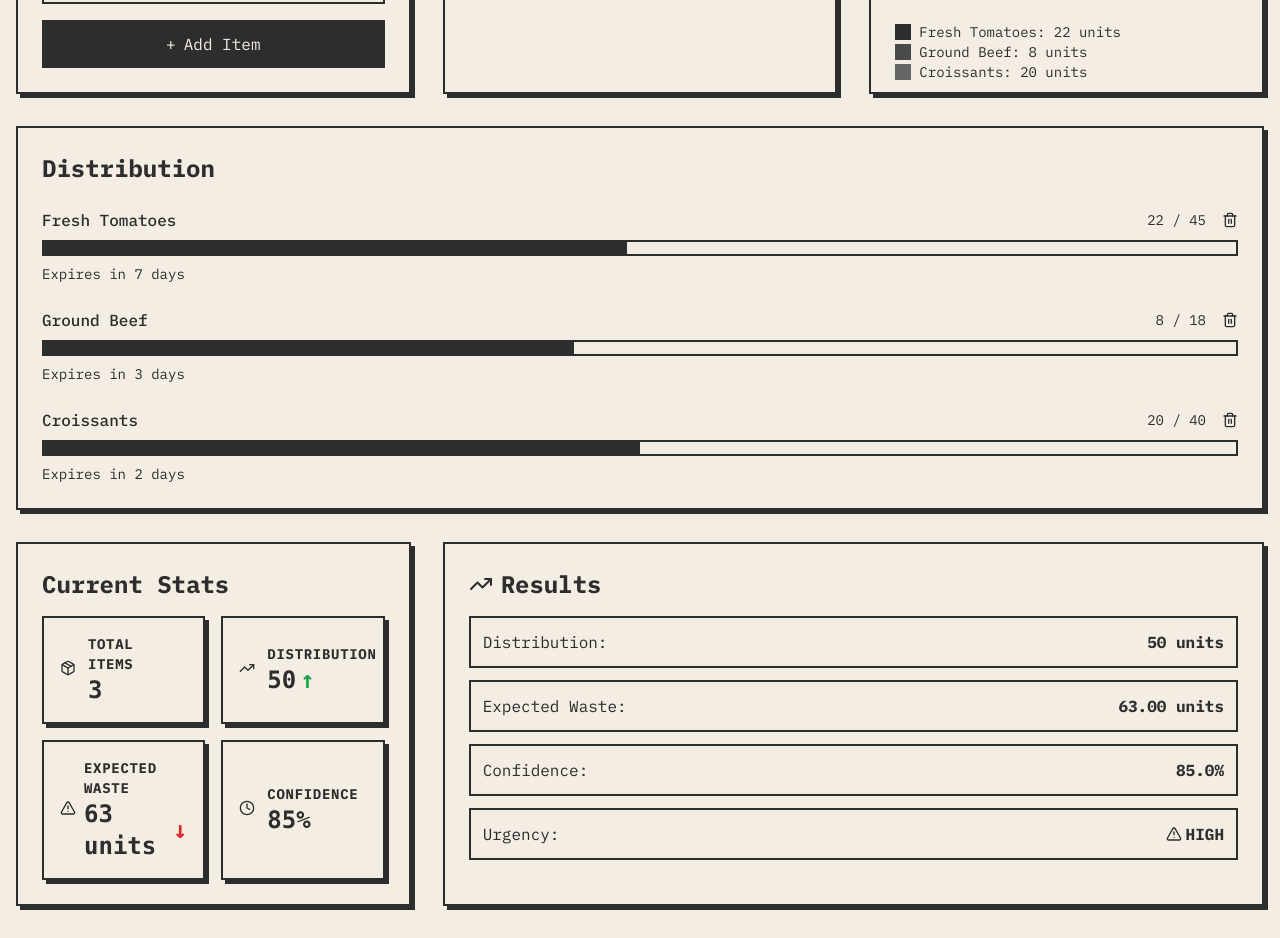
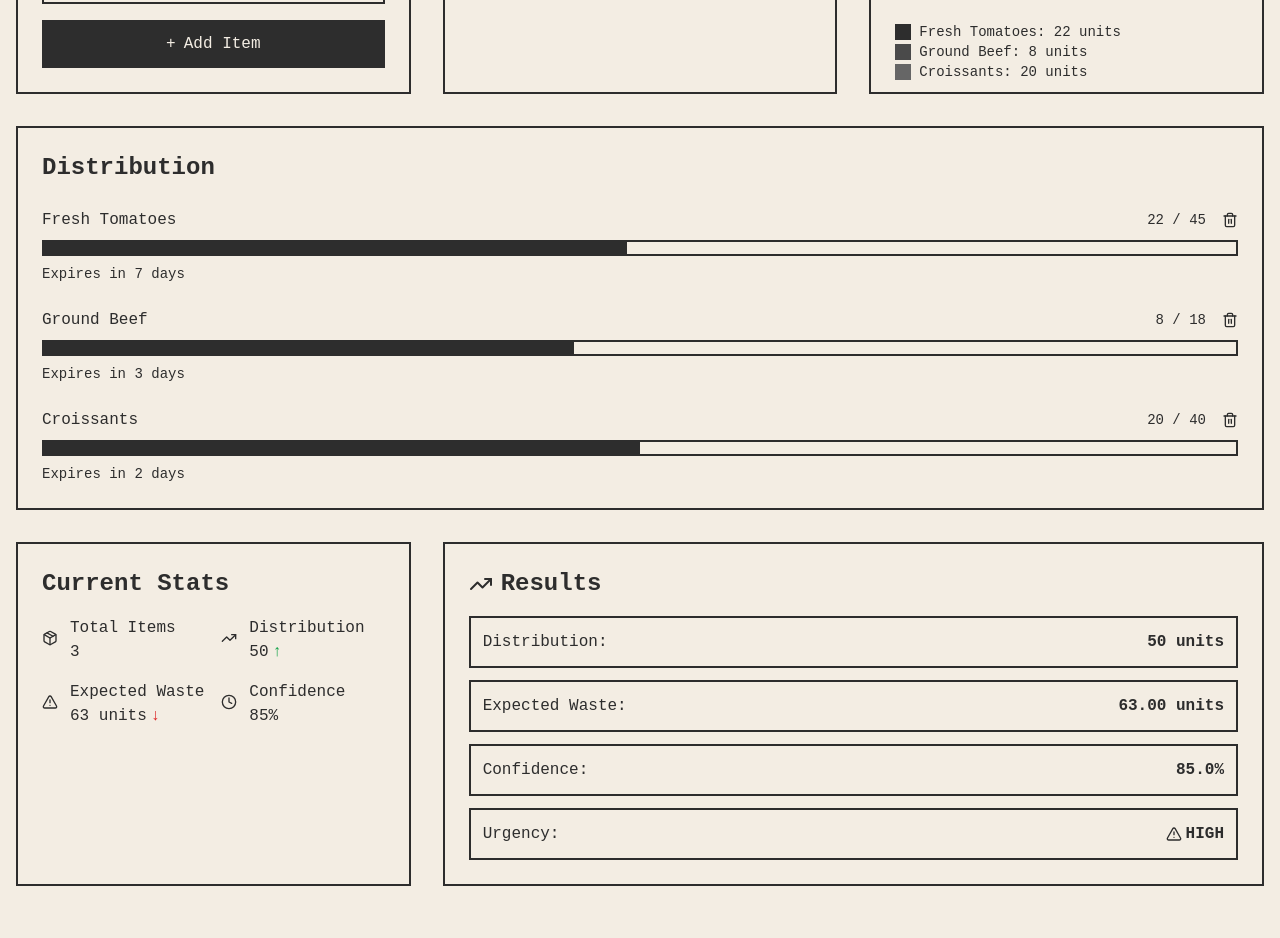
Before and after one commit to rithvikgabri/project-5, a React (Vite) app: page / in a window 1280 px wide. Shown: the part 440-1378 px from the top of the page. Built offline with nearby package versions, Linux system fonts and the light colour scheme; the HTML template or start-up script is replaced by a standard one.

Commit message:
fix: update deployment configuration and asset paths

```diff
--- a/index.html
+++ b/index.html
@@ -2,12 +2,12 @@
 <html lang="en">
   <head>
     <meta charset="UTF-8" />
-    <link rel="icon" type="image/svg+xml" href="./vite.svg" />
+    <link rel="icon" type="image/svg+xml" href="/project-5/vite.svg" />
     <meta name="viewport" content="width=device-width, initial-scale=1.0" />
     <title>FOODIE - Food Distribution Center</title>
   </head>
   <body>
     <div id="root"></div>
-    <script type="module" src="/src/main.tsx"></script>
+    <script type="module" src="/project-5/src/main.tsx"></script>
   </body>
 </html>
--- a/src/index.css
+++ b/src/index.css
@@ -1,65 +1,19 @@
-@import url('https://fonts.googleapis.com/css2?family=IBM+Plex+Mono:wght@400;500;600;700&display=swap');
-
 @tailwind base;
 @tailwind components;
 @tailwind utilities;
-@layer base {
-  html {
-    font-family: 'IBM Plex Mono', monospace;
-    background-color: #f3ede3;
-  }
+
+:root {
+  font-family: 'IBM Plex Mono', monospace;
+  background-color: #f3ede3;
+  color: #2d2d2d;
 }
 
 .retro-container {
-  @apply bg-[#f3ede3] text-[#2d2d2d] min-h-screen;
+  min-height: 100vh;
+  background-color: #f3ede3;
 }
 
 .retro-card {
-  @apply bg-[#f3ede3] border-2 border-[#2d2d2d] shadow-[4px_4px_0px_0px_rgba(45,45,45,1)] relative;
+  border: 2px solid #2d2d2d;
+  background-color: #f3ede3;
 }
-
-.retro-input {
-  @apply bg-[#f3ede3] border-2 border-[#2d2d2d] w-full px-3 py-2 focus:outline-none focus:ring-0 focus:border-[#2d2d2d] font-mono;
-}
-
-.retro-select {
-  @apply retro-input appearance-none pr-8;
-}
-
-.retro-select-wrapper {
-  @apply relative;
-}
-
-.retro-select-wrapper::after {
-  content: '';
-  @apply absolute right-3 top-1/2 -translate-y-1/2 border-l-4 border-r-4 border-t-4 border-l-transparent border-r-transparent border-t-[#2d2d2d];
-}
-
-.retro-button {
-  @apply bg-[#2d2d2d] text-[#f3ede3] px-4 py-3 border-2 border-[#2d2d2d] hover:bg-[#1a1a1a] transition-colors font-mono font-bold shadow-[4px_4px_0px_0px_rgba(45,45,45,0.25)] disabled:opacity-50 disabled:cursor-not-allowed;
-}
-
-.retro-label {
-  @apply block text-sm font-bold mb-2 font-mono;
-}
-
-.retro-stats-card {
-  @apply retro-card p-4 flex items-center justify-between;
-}
-
-.retro-stats-value {
-  @apply text-2xl font-bold font-mono;
-}
-
-.retro-stats-label {
-  @apply text-sm font-bold uppercase tracking-wider;
-}
-
-@keyframes fadeIn {
-  from { opacity: 0; transform: translateY(10px); }
-  to { opacity: 1; transform: translateY(0); }
-}
-
-.animate-fade-in {
-  animation: fadeIn 0.3s ease-out forwards;
-}
--- a/vite.config.ts
+++ b/vite.config.ts
@@ -10,7 +10,10 @@ export default defineConfig({
     assetsDir: 'assets',
     rollupOptions: {
       output: {
-        manualChunks: undefined
+        manualChunks: undefined,
+        entryFileNames: 'assets/[name].js',
+        chunkFileNames: 'assets/[name].js',
+        assetFileNames: 'assets/[name].[ext]'
       }
     }
   }
```
